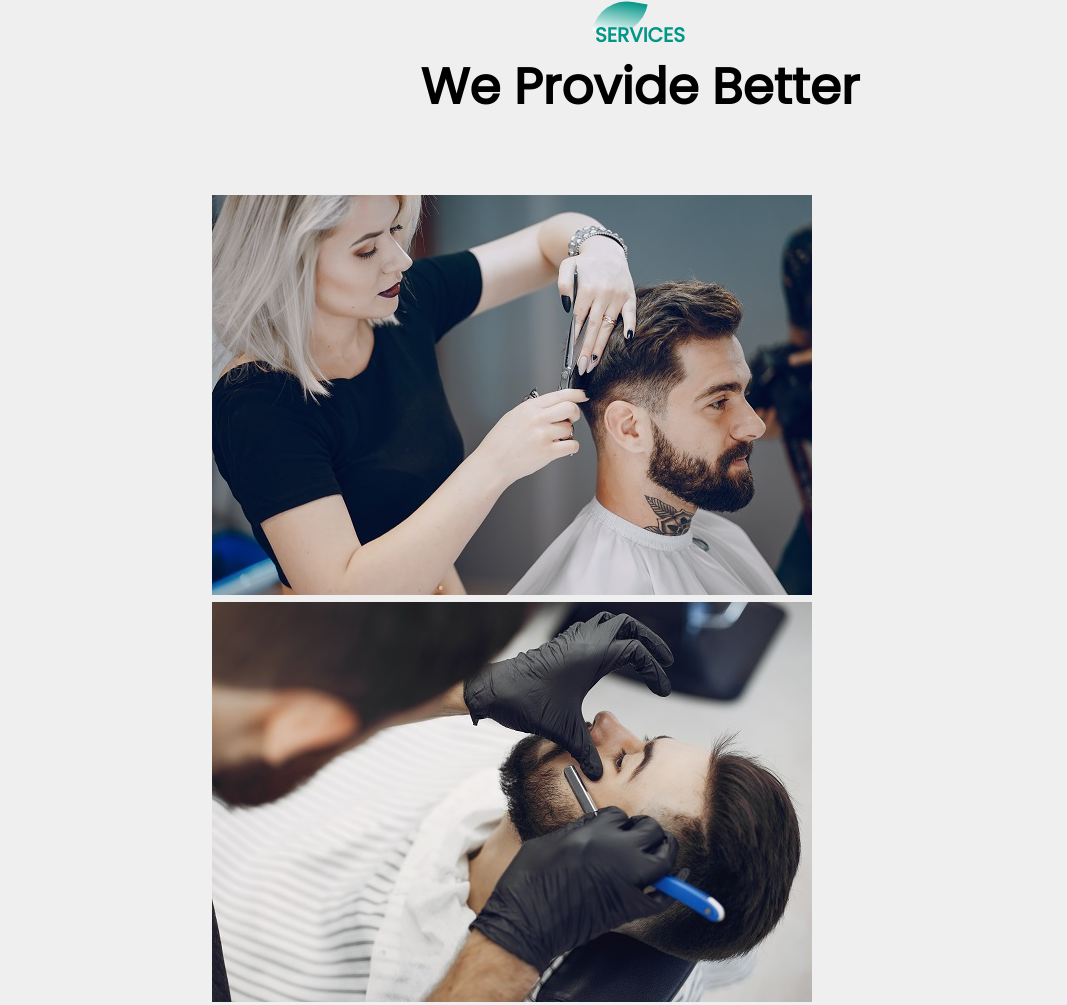
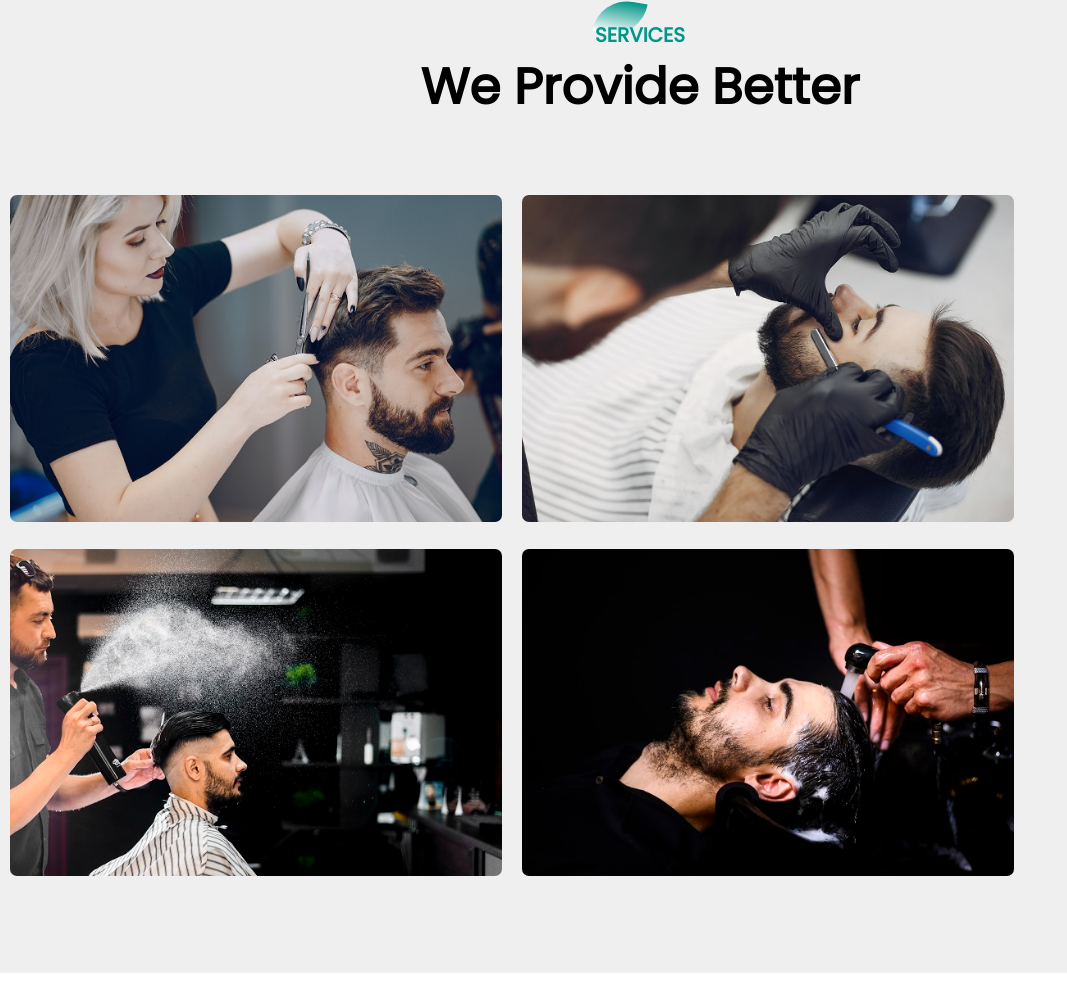
Before and after one commit to R0b1n-0510/Mood-Measure, a plain HTML site: page index.html in a window 1280 px wide. Shown: the part 2252-3257 px from the top of the page, without its empty margins (0-1067 px from the left). After the commit the page ends 3225 px from the top, so only its background shows below. Drawn offline with Linux system fonts and the light colour scheme.

Commit message:
Update style.css

```diff
--- a/style.css
+++ b/style.css
@@ -309,14 +309,14 @@ label #btn, label #cancel{
     justify-content: space-around;
     margin: auto*;
 }
-.single-services{
+.single-service{
     flex-basis: 48%;
     text-align: center;
     border-radius: 7px;
     margin-bottom: 20px;
     color: #fff;
 }
-.single-services img{
+.single-service img{
     width: 100%;
     border-radius: 7px;
 }
```
